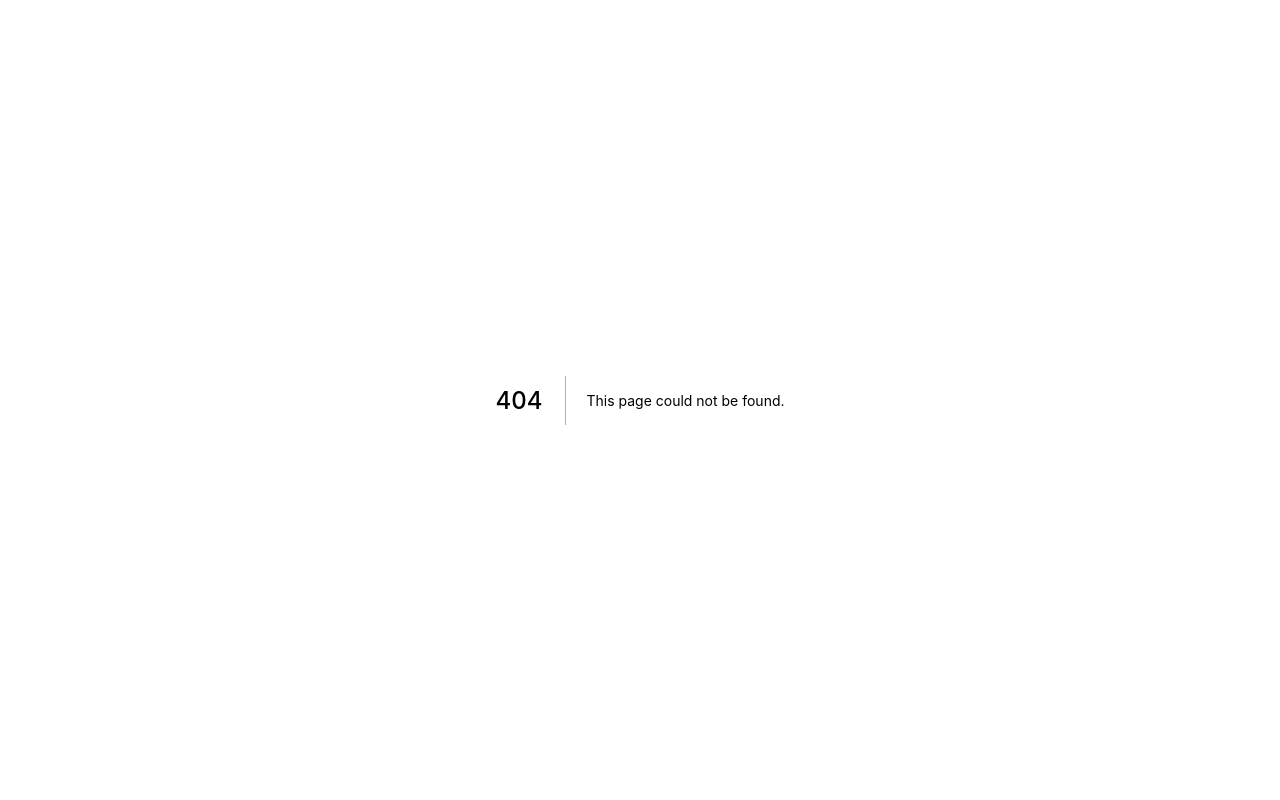
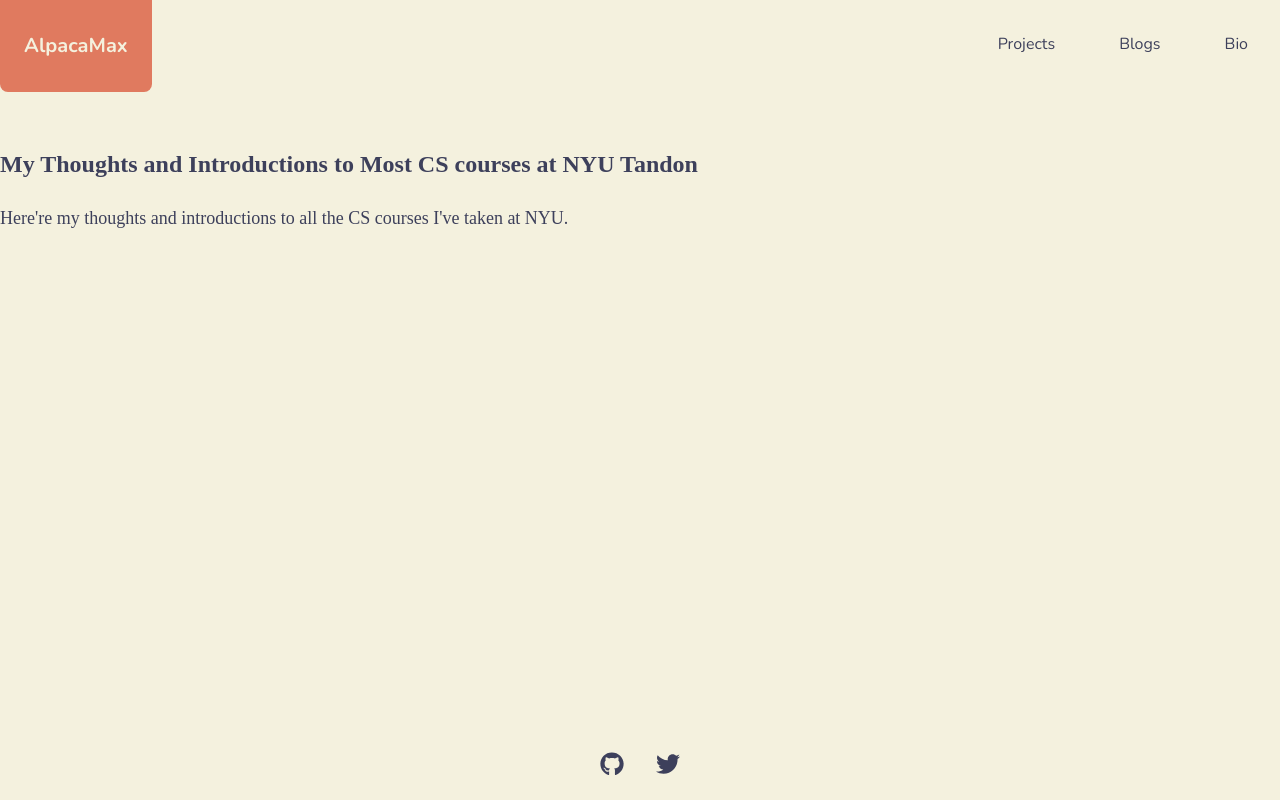
Before and after one commit to AlpacaMax/AlpacaMax.github.io, a Next.js app: page /blogs/comprehensive_introductions_to_most_cs_courses_at_nyu_tandon in a window 1280 px wide. Before the commit this address had no page. Built offline with nearby package versions, Linux system fonts and the light colour scheme.

Commit message:
Add sign blog post demo

```diff
--- /dev/null
+++ b/pages/blogs/comprehensive_introductions_to_most_cs_courses_at_nyu_tandon.js
@@ -0,0 +1,18 @@
+import Layout from '../../components/layout.js';
+
+export default function Post() {
+	return (
+		<Layout>
+			<div className="grow font-serif text-text">
+				<div className="mt-14 mb-6">
+					<span className="text-2xl font-bold">
+						My Thoughts and Introductions to Most CS courses at NYU Tandon
+					</span>
+				</div>
+				<p className="text-lg">
+					Here&apos;re my thoughts and introductions to all the CS courses I&apos;ve taken at NYU.
+				</p>
+			</div>
+		</Layout>
+	)
+}
--- a/pages/blogs/index.js
+++ b/pages/blogs/index.js
@@ -1,3 +1,4 @@
+import Link from 'next/link';
 import Layout from '../../components/layout.js';
 
 export default function Blogs() {
@@ -9,7 +10,9 @@ export default function Blogs() {
 				</div>
 				<div className="my-4">
 					<span className="italic mr-4">05/27</span>
-					<span>Comprehensive Introductions to Most CS courses at NYU Tandon</span>
+					<Link href="blogs/comprehensive_introductions_to_most_cs_courses_at_nyu_tandon">
+						<a>Comprehensive Introductions to Most CS courses at NYU Tandon</a>
+					</Link>
 				</div>
 			</div>
 		</Layout>
```
